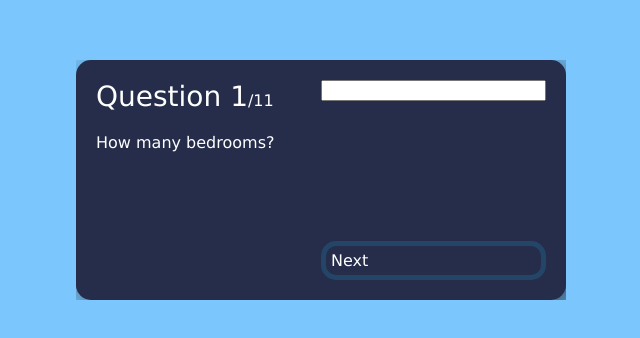
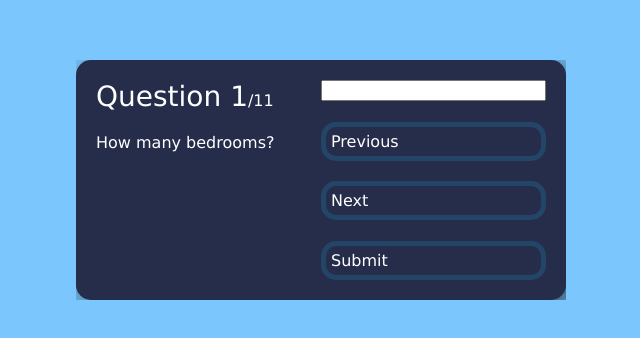
Before and after one commit to blainecurren/estate_evalu8, a React (Create React App) app: page / in a window 1280 px wide. Shown: the part 220-558 px from the top of the page, without its empty margins (319-959 px from the left). Built offline with nearby package versions, Linux system fonts and the light colour scheme.

Commit message:
added prev and submit button

```diff
--- a/src/App.jsx
+++ b/src/App.jsx
@@ -63,6 +63,8 @@ export default function App() {
     updatedQuestions[currentQuestion].response = event.target.value;
   };
 
+  const handleSubmit = () => {}
+
   return (
     <div className="app">
       <>
@@ -80,7 +82,9 @@ export default function App() {
             value={questions[currentQuestion].response}
             onChange={handleInputChange}
           />
+          <button>Previous</button>
           <button onClick={handleAnswerOptionClick}>Next</button>
+          <button type="submit">Submit</button>
         </div>
       </>
     </div>
```
